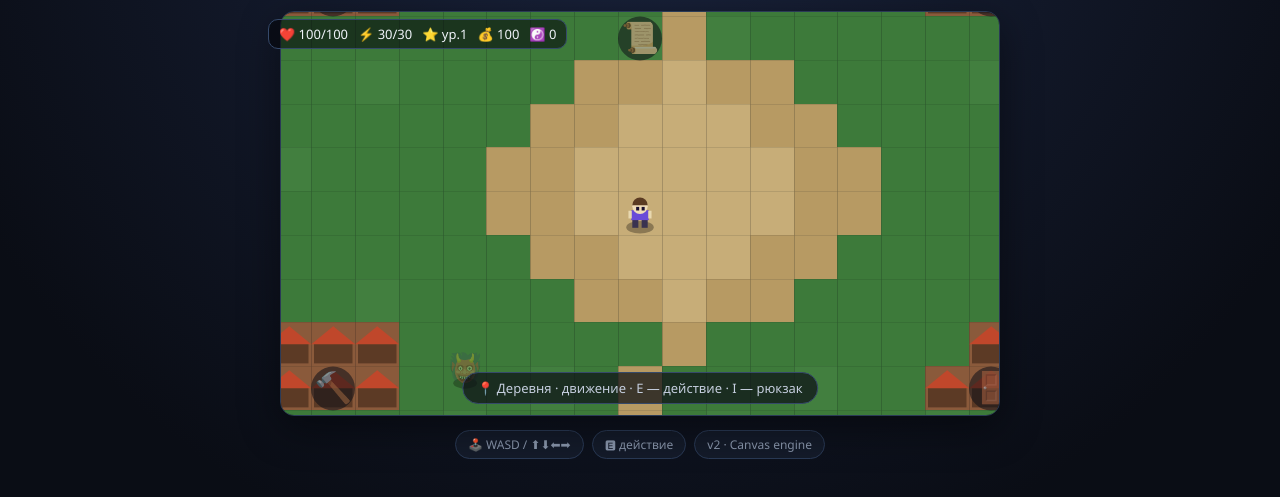
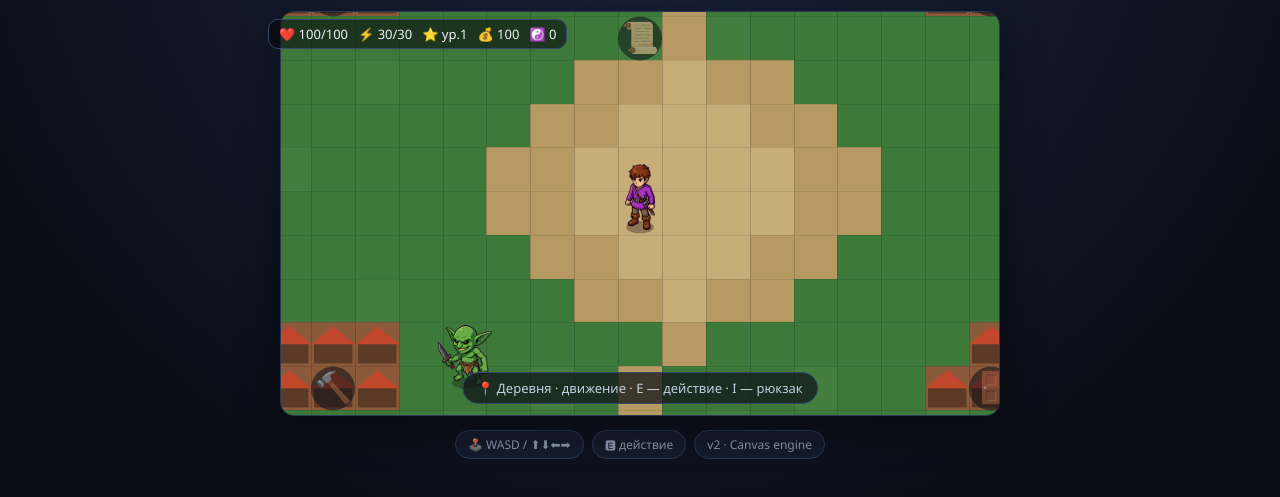
Before and after one commit to shironaki/MiniRPG---test, a website: page v2/index.html in a window 1280 px wide. Shown: the part 85-582 px from the top of the page. Drawn offline with Linux system fonts and the light colour scheme.

Commit message:
v2 M5C: hand-drawn character sprites (hero + goblin/wolf/skeleton)
- assets/sprites: 4 keyed-out PNG sprites (magenta chroma removed, trimmed)
- renderer.js: sprite-aware drawPlayer/drawEnemies with bottom-centre anchoring,
  left-facing flip and walk bob; procedural hero / emoji enemy fallback kept for
  any sprite that fails to load
- main.js: preload the sprite images and attach them to the renderer
- battleui.js + css: show hero & enemy sprites in the battle screen (emoji
  fallback via onerror)

Co-authored-by: arena-agent <297053741+arena-agent@users.noreply.github.com>

```diff
--- a/v2/css/style.css
+++ b/v2/css/style.css
@@ -114,6 +114,8 @@ header .tag { color: #8996ac; font-size: 14px; margin-top: 4px; }
 #bEnemy { border-color: #7a3b52; }
 #bHero { border-color: #3b5a7a; }
 .bSprite { font-size: 46px; line-height: 1; margin-bottom: 4px; }
+.bImg { width: 92px; height: 92px; object-fit: contain; }
+.bImg.heroImg { transform: scaleX(-1); }
 .bName { font-weight: 600; margin-bottom: 6px; }
 .bBar { height: 12px; background: #0d1017; border-radius: 999px; overflow: hidden; margin: 4px 0; }
 .bHp { height: 100%; background: linear-gradient(90deg, #e0533f, #f0a04b); }
--- a/v2/js/battle/battleui.js
+++ b/v2/js/battle/battleui.js
@@ -16,6 +16,7 @@ function openBattle(hero, kind, level, callbacks = {}) {
 
     const esc = (s) => (typeof escapeHtml === "function" ? escapeHtml(s) : String(s));
     const elements = (typeof GAME_DATA !== "undefined" && GAME_DATA.elements) || {};
+    const SPRITE_KINDS = ["goblin", "wolf", "skeleton"];
 
     const bc = new Battle2D(hero, kind, level, {
         onUpdate: render,
@@ -51,10 +52,15 @@ function openBattle(hero, kind, level, callbacks = {}) {
         }).join("") + `</div>`;
     }
 
+    const enemyArt = SPRITE_KINDS.includes(kind)
+        ? `<img class="bImg" src="assets/sprites/${kind}.png" alt="" onerror="this.replaceWith(document.createTextNode('${bc.enemy.emoji || "👹"}'))">`
+        : null;
+    const heroArt = `<img class="bImg heroImg" src="assets/sprites/hero.png" alt="" onerror="this.remove()">`;
+
     function render() {
         const e = bc.enemy;
         enemyEl.innerHTML = `
-            <div class="bSprite">${e.emoji}</div>
+            <div class="bSprite">${enemyArt || e.emoji}</div>
             <div class="bName">${esc(e.name)}</div>
             ${bar(e.health, e.maxHealth, "bHp")}
             <div class="bNums">❤️ ${Math.max(0, e.health)} / ${e.maxHealth}</div>
@@ -63,6 +69,7 @@ function openBattle(hero, kind, level, callbacks = {}) {
 
         const p = bc.player;
         heroEl.innerHTML = `
+            <div class="bSprite">${heroArt}</div>
             <div class="bName">${esc(p.name)} · ур.${p.level}</div>
             ${bar(p.health, p.maxHealth, "bHp")}
             <div class="bNums">❤️ ${Math.max(0, p.health)} / ${p.maxHealth}</div>
--- a/v2/js/main.js
+++ b/v2/js/main.js
@@ -65,6 +65,18 @@
     const input = new Input();
     input.attach(window);
     const renderer = new Renderer(ctx);
+
+    // Load character sprites; the renderer falls back to procedural/emoji art
+    // for any that fail to load, so the game always draws something.
+    (function loadSprites() {
+        const sprites = {};
+        ["hero", "goblin", "wolf", "skeleton"].forEach(k => {
+            const img = new Image();
+            img.src = "assets/sprites/" + k + ".png";
+            sprites[k] = img;
+        });
+        renderer.sprites = sprites;
+    })();
 
     // On-screen touch controls → feed the same Input as the keyboard.
     (function wireTouch() {
--- a/v2/js/render/renderer.js
+++ b/v2/js/render/renderer.js
@@ -111,25 +111,55 @@ class Renderer {
         }
     }
 
+    // Return a sprite image only if it is attached and fully decoded.
+    _img(key) {
+        const img = this.sprites && this.sprites[key];
+        return (img && img.complete && img.naturalWidth > 0) ? img : null;
+    }
+
+    // Draw a sprite anchored by its bottom-centre (feet), preserving aspect.
+    _drawSprite(img, cx, bottomY, targetH, flip, bob) {
+        const ctx = this.ctx;
+        const ar = img.naturalWidth / img.naturalHeight;
+        const h = targetH, w = h * ar;
+        const y = bottomY - h - (bob || 0);
+        if (flip) {
+            ctx.save();
+            ctx.translate(cx, 0);
+            ctx.scale(-1, 1);
+            ctx.drawImage(img, -w / 2, y, w, h);
+            ctx.restore();
+        } else {
+            ctx.drawImage(img, cx - w / 2, y, w, h);
+        }
+    }
+
     drawEnemies(enemies, camera) {
         const ctx = this.ctx;
-        ctx.textAlign = "center";
-        ctx.textBaseline = "middle";
-        ctx.font = "20px serif";
         for (const e of enemies) {
             if (e.alive === false) continue;
             const s = camera.worldToScreen(e.x, e.y);
             const cx = s.x + e.w / 2;
+            const bottom = s.y + e.h;
             // shadow
             ctx.fillStyle = "rgba(0,0,0,0.28)";
             ctx.beginPath();
-            ctx.ellipse(cx, s.y + e.h, e.w * 0.45, 4, 0, 0, Math.PI * 2);
+            ctx.ellipse(cx, bottom, e.w * 0.5, 4, 0, 0, Math.PI * 2);
             ctx.fill();
-            ctx.fillText(e.emoji || "👹", cx, s.y + e.h / 2);
+
+            const img = this._img(e.kind);
+            if (img) {
+                this._drawSprite(img, cx, bottom + 2, e.h * 2.2, false, 0);
+            } else {
+                ctx.textAlign = "center";
+                ctx.textBaseline = "middle";
+                ctx.font = "20px serif";
+                ctx.fillText(e.emoji || "👹", cx, s.y + e.h / 2);
+            }
         }
     }
 
-    // A small procedural character with a 4-frame walk cycle (swinging limbs).
+    // Draws the hero: a sprite when loaded, else a procedural walk-cycle figure.
     drawPlayer(player, camera) {
         const ctx = this.ctx;
         const s = camera.worldToScreen(player.x, player.y);
@@ -147,6 +177,13 @@ class Renderer {
         ctx.beginPath();
         ctx.ellipse(cx, s.y + h, w * 0.5, 4.5, 0, 0, Math.PI * 2);
         ctx.fill();
+
+        // Sprite path (preferred).
+        const img = this._img("hero");
+        if (img) {
+            this._drawSprite(img, cx, s.y + h + 2, h * 2.4, player.facing === "left", bob);
+            return;
+        }
 
         const topY = s.y - bob;
         const legY = topY + h * 0.7;
```
Also changed, not shown: v2/assets/sprites/goblin.png (added), v2/assets/sprites/hero.png (added), v2/assets/sprites/skeleton.png (added), v2/assets/sprites/wolf.png (added).
